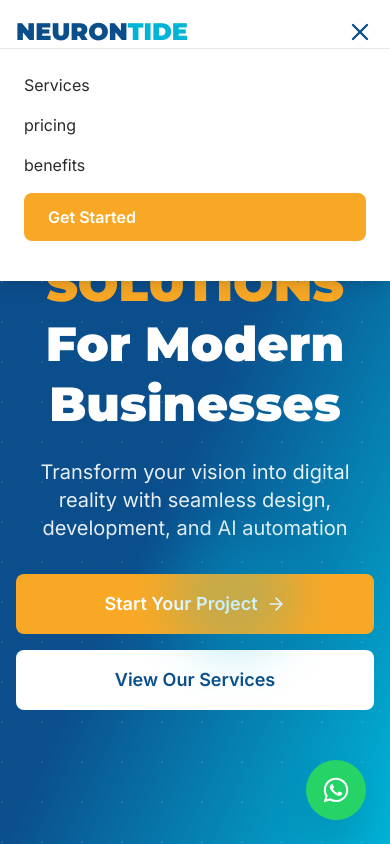
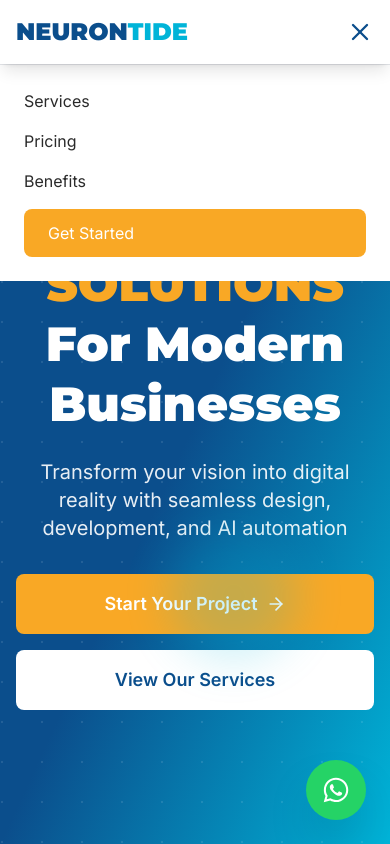
Before and after one commit to Hamceey/ntd, a React (Vite) app: page / in a window 390 px wide. Both pictures are taken after a click on the button 360 px from the left and 32 px from the top of the page. Shown: the top 844 px of the page. Built offline with nearby package versions, Linux system fonts and the light colour scheme.

Commit message:
mobile nav bar fixes

```diff
--- a/src/components/layout/Header.jsx
+++ b/src/components/layout/Header.jsx
@@ -33,6 +33,7 @@ const Header = () => {
   };
 
   return (
+  <>
     <motion.header
       className="fixed w-full  z-40 bg-white shadow-lg py-4"
       style={{ top: '0px' }}
@@ -56,12 +57,7 @@ const Header = () => {
           >
             Services
           </button>
-{/*           <button */}
-{/*             onClick={() => scrollToSection('portfolio')} */}
-{/*             className="text-accent-black hover:text-data-flow-cyan transition" */}
-{/*           > */}
-{/*             Portfolio */}
-{/*           </button> */}
+
           <button
             onClick={() => scrollToSection('pricing')}
             className="text-accent-black hover:text-data-flow-cyan transition"
@@ -90,44 +86,42 @@ const Header = () => {
           {isMobileMenuOpen ? <X size={28} /> : <Menu size={28} />}
         </button>
       </nav>
+    </motion.header>
 
-      {/* Mobile Menu */}
+    {/* Mobile Menu must be outside the header */}
     <AnimatePresence>
       {isMobileMenuOpen && (
         <motion.div
           initial={{ opacity: 0, height: 0 }}
-            animate={{ opacity: 1, height: 'auto' }}
+          animate={{ opacity: 1, height: "auto" }}
           exit={{ opacity: 0, height: 0 }}
-            className="md:hidden bg-white border-t"
+          className="md:hidden bg-white border-t fixed w-full top-16 z-30"
         >
           <div className="flex flex-col gap-4 p-6">
             <button
               onClick={() => scrollToSection('services')}
-                className="text-accent-black hover:text-data-flow-cyan transition text-left"
+              className="text-left"
             >
               Services
             </button>
+
             <button
               onClick={() => scrollToSection('pricing')}
-                className="text-accent-black hover:text-data-flow-cyan transition text-left"
+              className="text-left"
             >
-                pricing
+              Pricing
             </button>
+
             <button
               onClick={() => scrollToSection('benefits')}
-                className="text-accent-black hover:text-data-flow-cyan transition text-left"
+              className="text-left"
             >
-                benefits
+              Benefits
             </button>
-{/*               <button */}
-{/*                 onClick={() => scrollToSection('testimonials')} */}
-{/*                 className="text-accent-black hover:text-data-flow-cyan transition text-left" */}
-{/*               > */}
-{/*                 Testimonials */}
-{/*               </button> */}
+
             <button
               onClick={() => scrollToSection('pricing')}
-                className="bg-quantum-gold text-white px-6 py-3 rounded-lg font-semibold text-left"
+              className="bg-quantum-gold text-white px-6 py-3 rounded-lg text-left"
             >
               Get Started
             </button>
@@ -135,8 +129,9 @@ const Header = () => {
         </motion.div>
       )}
     </AnimatePresence>
-    </motion.header>
+  </>
 );
 };
 
+
 export default Header;
```
Lines whose indentation alone changed are shown as unchanged.
